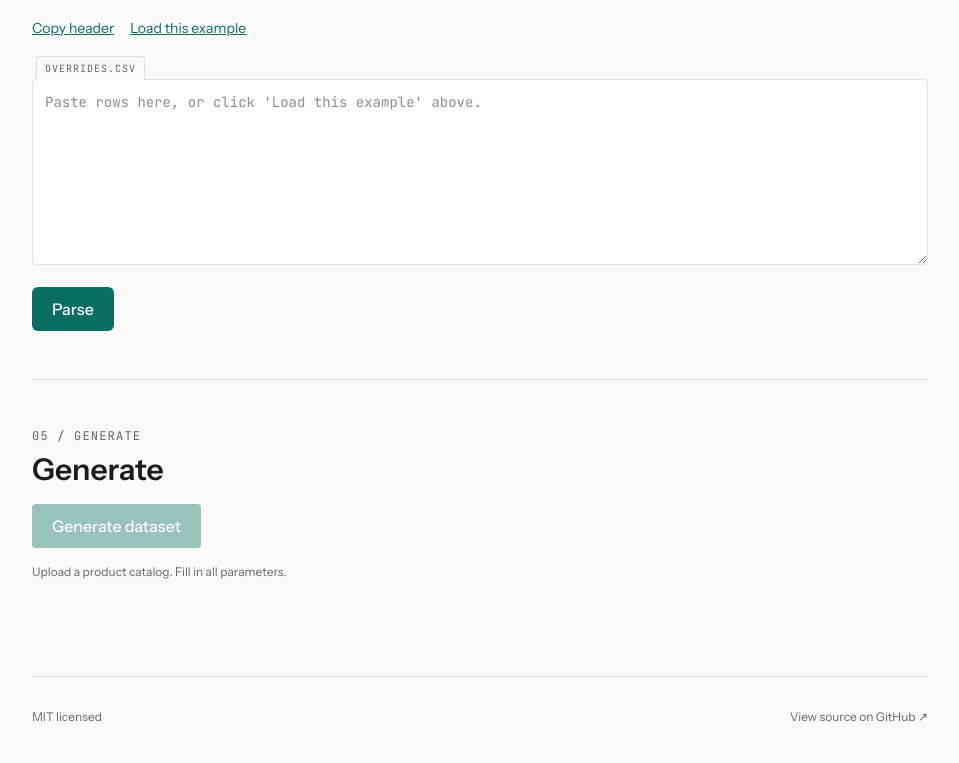
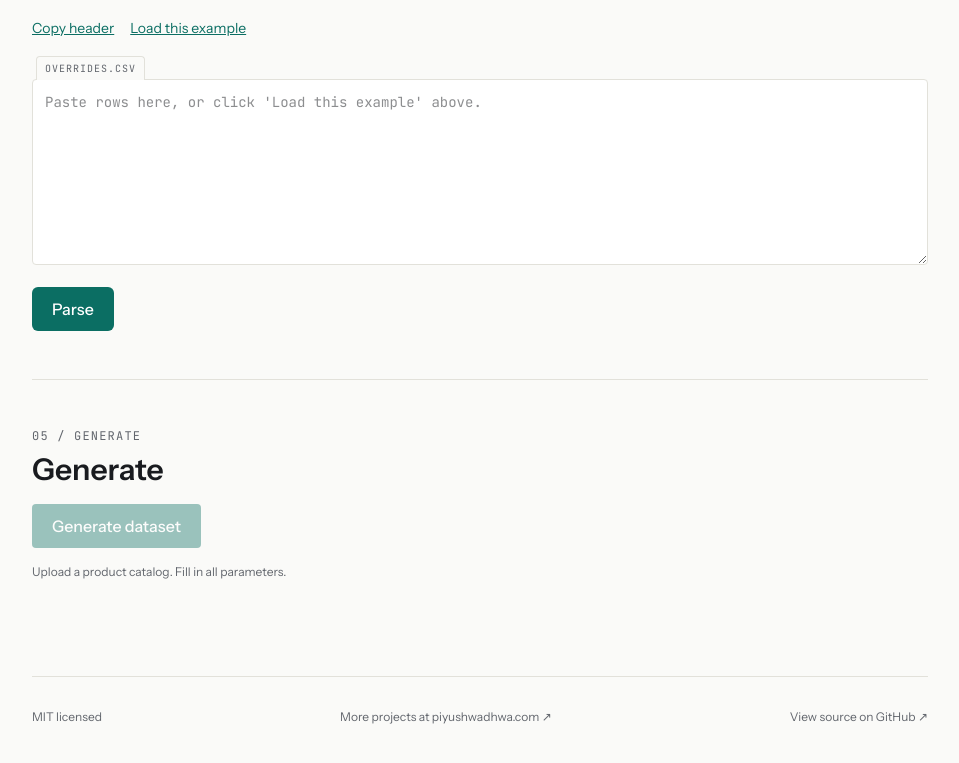
Before and after one commit to piyushwadhwa25/shopify-synth, a Next.js app: page / in a window 1280 px wide. Shown: the part 2886-3649 px from the top of the page, without its empty margins (272-1231 px from the left). Built offline with nearby package versions, Linux system fonts and the light colour scheme.

Commit message:
Added link to personal portfolio for more projects

```diff
--- a/src/app/page.tsx
+++ b/src/app/page.tsx
@@ -343,8 +343,16 @@ export default function Home() {
               </div>
             )}
 
-            <footer className="mt-24 flex items-center justify-between border-t border-line pt-8 font-sans text-xs text-ink-muted">
+            <footer className="mt-24 flex flex-wrap items-center justify-between gap-4 border-t border-line pt-8 font-sans text-xs text-ink-muted">
               <span>MIT licensed</span>
+              <a
+                href="https://www.piyushwadhwa.com/projects"
+                target="_blank"
+                rel="noopener noreferrer"
+                className="transition-colors hover:text-signal"
+              >
+                More projects at piyushwadhwa.com ↗
+              </a>
               <a
                 href="https://github.com/piyushwadhwa25/shopify-synth"
                 target="_blank"
```
